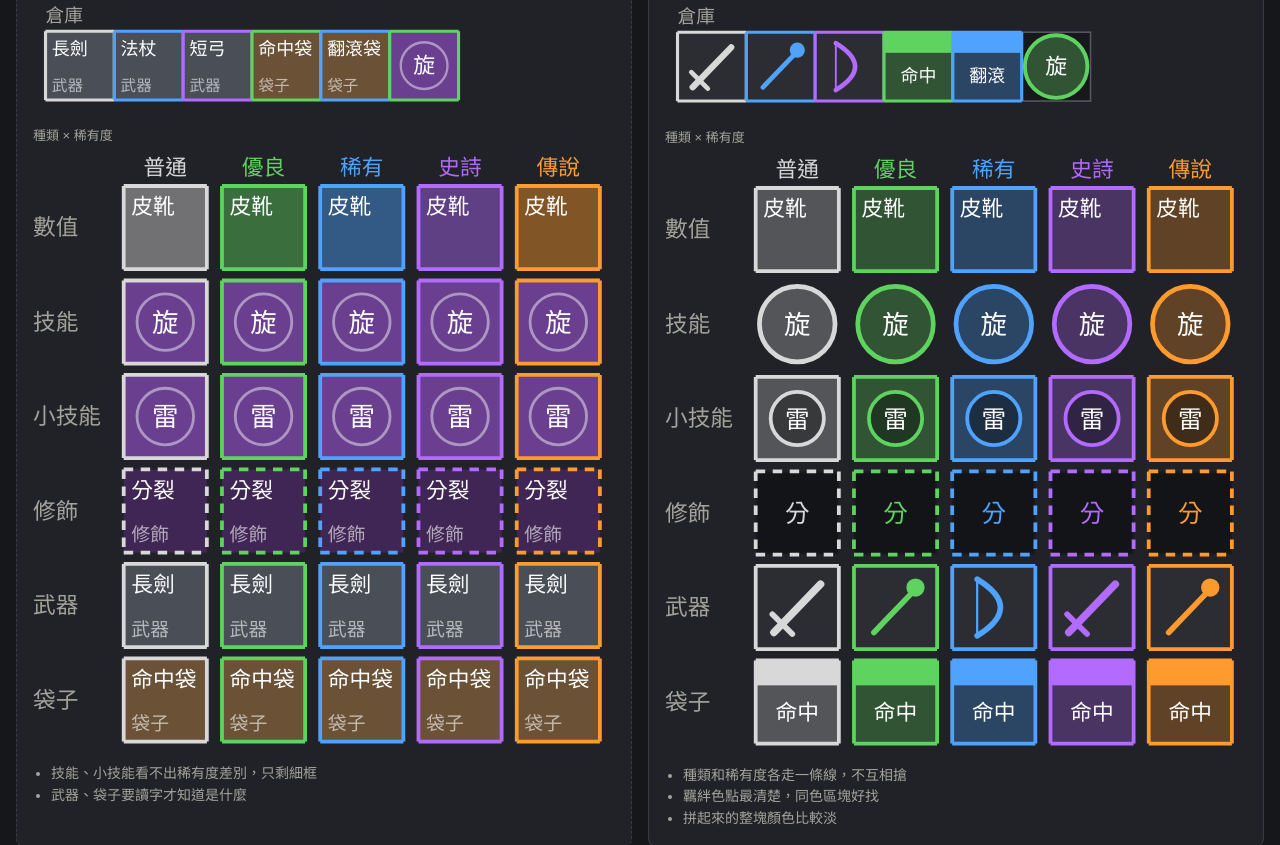
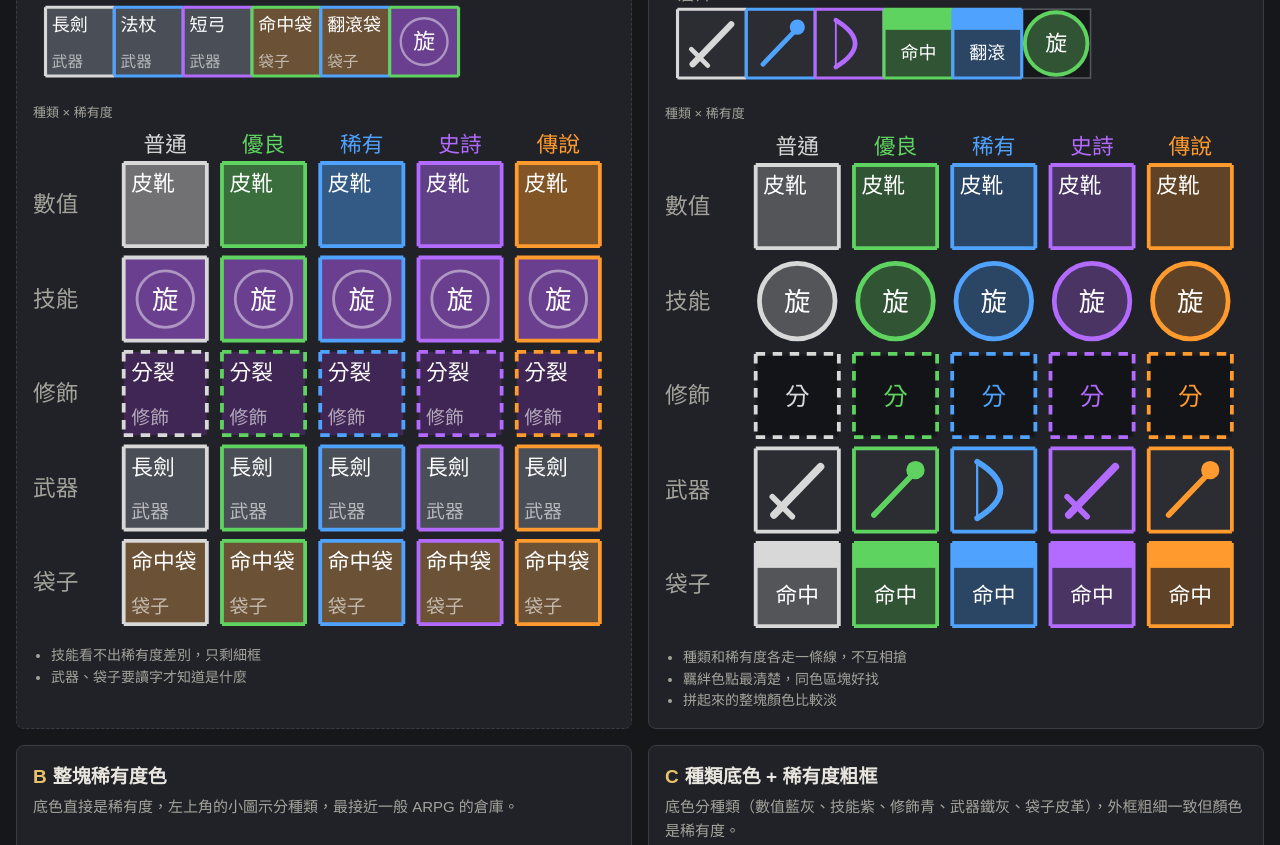
Before and after one commit to alex86106pig/Cubeborn, a plain HTML site: page mockups/bag_item_look.html in a window 1280 px wide. Shown: the part 900-1745 px from the top of the page. Drawn offline with Linux system fonts and the light colour scheme.

Commit message:
對比頁：小技能併回技能（道具只有數值、技能、修飾三類）
Co-Authored-By: Claude Opus 5.5 <noreply@anthropic.com>
Claude-Session: https://claude.ai/code/session_01LUqxrA4NoALNDB3wZpHkMC

```diff
--- a/mockups/bag_item_look.html
+++ b/mockups/bag_item_look.html
@@ -26,7 +26,7 @@ ul { margin:10px 0 0; padding-left:18px; color:var(--dim); font-size:14px; }
 <body>
 <main>
 <h1>背包外觀對比（製作計畫 I 第 1 項）</h1>
-<p class="lead">每個方案都是同一批東西。要能一眼分出種類（數值、技能、小技能、修飾、武器、袋子）和稀有度，也不能蓋掉羈絆色點。道具、擺法、袋子大小都是示意；還沒有美術，只用形狀、顏色和小圖示。</p>
+<p class="lead">每個方案都是同一批東西。要能一眼分出種類（數值、技能、修飾、武器、袋子）和稀有度，也不能蓋掉羈絆色點。道具、擺法、袋子大小都是示意；還沒有美術，只用形狀、顏色和小圖示。</p>
 <div class="grid" id="grid"></div>
 <div class="pick"><b>挑法：</b>回覆編號就好，也可以混搭，例如「A 的形狀 + D 的光暈」。挑完才做進遊戲，這頁到時刪掉。</div>
 </main>
@@ -36,7 +36,7 @@ const RARITY = { white:"#d8d8d8", green:"#5fd35f", blue:"#4fa3ff", purple:"#b36b
 const RNAME = { white:"普通", green:"優良", blue:"稀有", purple:"史詩", orange:"傳說" };
 const BOND = { fire:"#ff8a3d", cold:"#6fc8ff", phys:"#e05c5c", guard:"#c9b37a", wisp:"#b48cff" };
 const KIND_FILL = { stat:"#3b5a78", skill:"#6a3f8f", effect:"#6a3f8f", mod:"#2f6f68", weapon:"#4a4f57", bag:"#6b5236" };
-const KNAME = { stat:"數值", skill:"技能", effect:"小技能", mod:"修飾", weapon:"武器", bag:"袋子" };
+const KNAME = { stat:"數值", skill:"技能", mod:"修飾", weapon:"武器", bag:"袋子" };   // effect 是占多格的技能，外觀算同一種，對照表不另列
 const SHAPE = {
   dot:[[0,0]], i2:[[0,0],[1,0]], i3:[[0,0],[1,0],[2,0]], l3:[[0,0],[0,1],[1,1]],
   o4:[[0,0],[1,0],[0,1],[1,1]], t4:[[0,0],[1,0],[2,0],[1,1]]
@@ -73,7 +73,7 @@ const STORE = [
   { n:"翻滾袋", k:"bag", r:"blue", s:"dot" },
   { n:"旋風斬", k:"skill", r:"green", s:"dot" },
 ];
-const SAMPLE = { stat:"皮靴", skill:"旋風", effect:"雷符", mod:"分裂", weapon:"長劍", bag:"命中袋" };
+const SAMPLE = { stat:"皮靴", skill:"旋風", mod:"分裂", weapon:"長劍", bag:"命中袋" };
 
 const esc = s => String(s).replace(/&/g,"&amp;").replace(/</g,"&lt;");
 const hexA = (hex,a) => hex + Math.round(a*255).toString(16).padStart(2,"0");
@@ -83,8 +83,8 @@ function kindIcon(k, cx, cy, size, color) {
   const h = size/2, st = `stroke="${color}" fill="none" stroke-width="1.6"`;
   switch (k) {
     case "stat": return `<rect x="${cx-h}" y="${cy-h}" width="${size}" height="${size}" fill="${color}"/>`;
-    case "skill": return `<circle cx="${cx}" cy="${cy}" r="${h}" ${st}/><circle cx="${cx}" cy="${cy}" r="${h*.45}" fill="${color}"/>`;
-    case "effect": return `<circle cx="${cx}" cy="${cy}" r="${h}" ${st}/>`;
+    case "skill":
+    case "effect": return `<circle cx="${cx}" cy="${cy}" r="${h}" ${st}/><circle cx="${cx}" cy="${cy}" r="${h*.45}" fill="${color}"/>`;
     case "mod": return `<path d="M${cx} ${cy-h}L${cx+h} ${cy}L${cx} ${cy+h}L${cx-h} ${cy}Z" ${st} stroke-dasharray="2.5 2"/>`;
     case "weapon": return `<path d="M${cx-h} ${cy+h}L${cx+h} ${cy-h}M${cx-h*.5} ${cy-h*.1}L${cx+h*.1} ${cy+h*.5}" ${st}/>`;
     case "bag": return `<rect x="${cx-h}" y="${cy-h}" width="${size}" height="${size}" ${st}/><rect x="${cx-h}" y="${cy-h}" width="${size}" height="${size*.32}" fill="${color}"/>`;
@@ -237,7 +237,7 @@ function matrixSvg(style) {
 
 const OPTIONS = [
   { id:"now", tag:"現況", name:"目前遊戲的畫法", pitch:"給你當基準：數值道具底色是稀有度，技能全部同一種紫，修飾和武器靠小字分。",
-    points:["技能、小技能看不出稀有度差別，只剩細框","武器、袋子要讀字才知道是什麼"] },
+    points:["技能看不出稀有度差別，只剩細框","武器、袋子要讀字才知道是什麼"] },
   { id:"a", tag:"A", name:"外形分種類", pitch:"每種東西一種外形：數值方塊、技能圓形、修飾虛線、武器畫圖、袋子有標題條；稀有度統一看顏色。",
     points:["種類和稀有度各走一條線，不互相搶","羈絆色點最清楚，同色區塊好找","拼起來的整塊顏色比較淡"] },
   { id:"b", tag:"B", name:"整塊稀有度色", pitch:"底色直接是稀有度，左上角的小圖示分種類，最接近一般 ARPG 的倉庫。",
```
